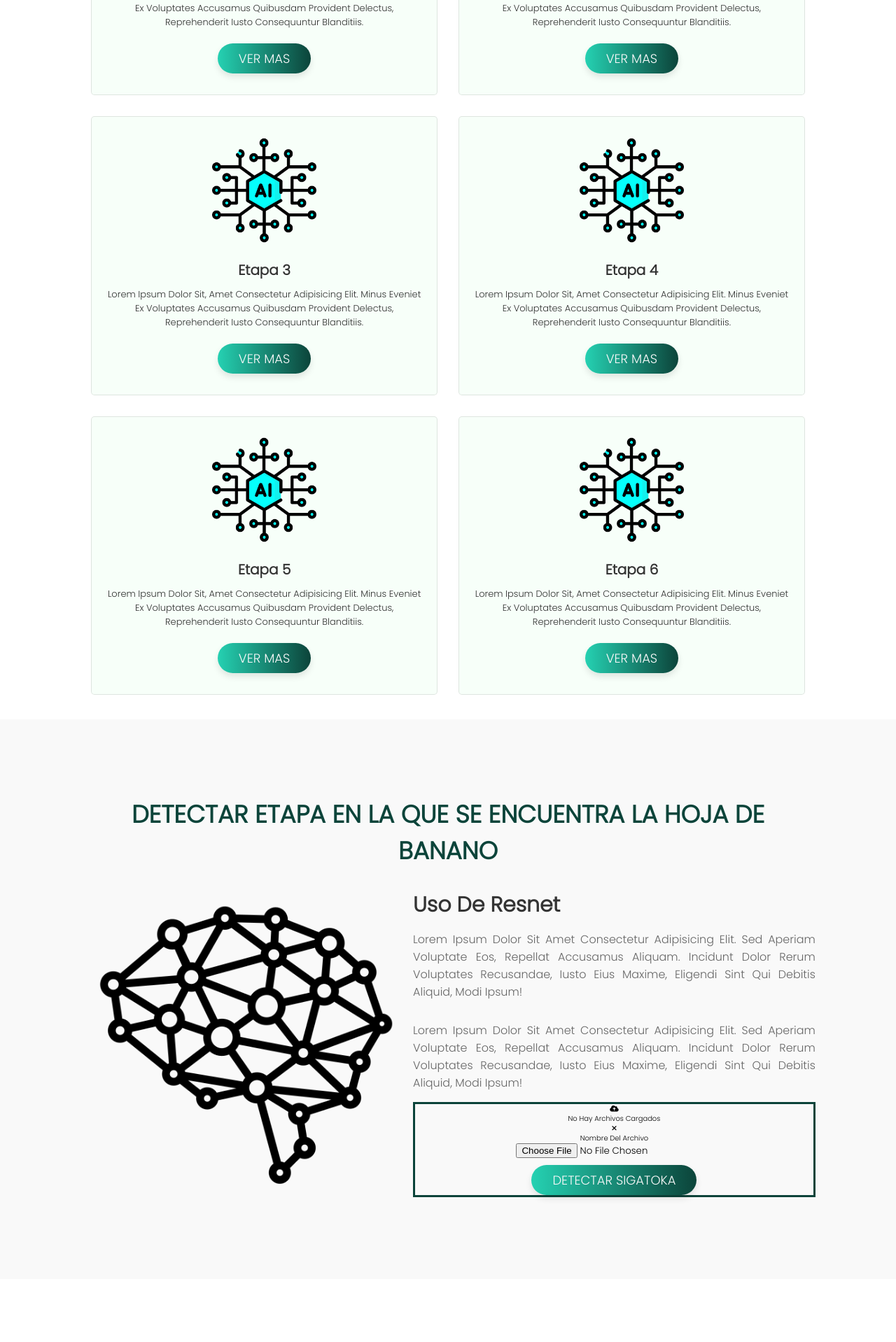
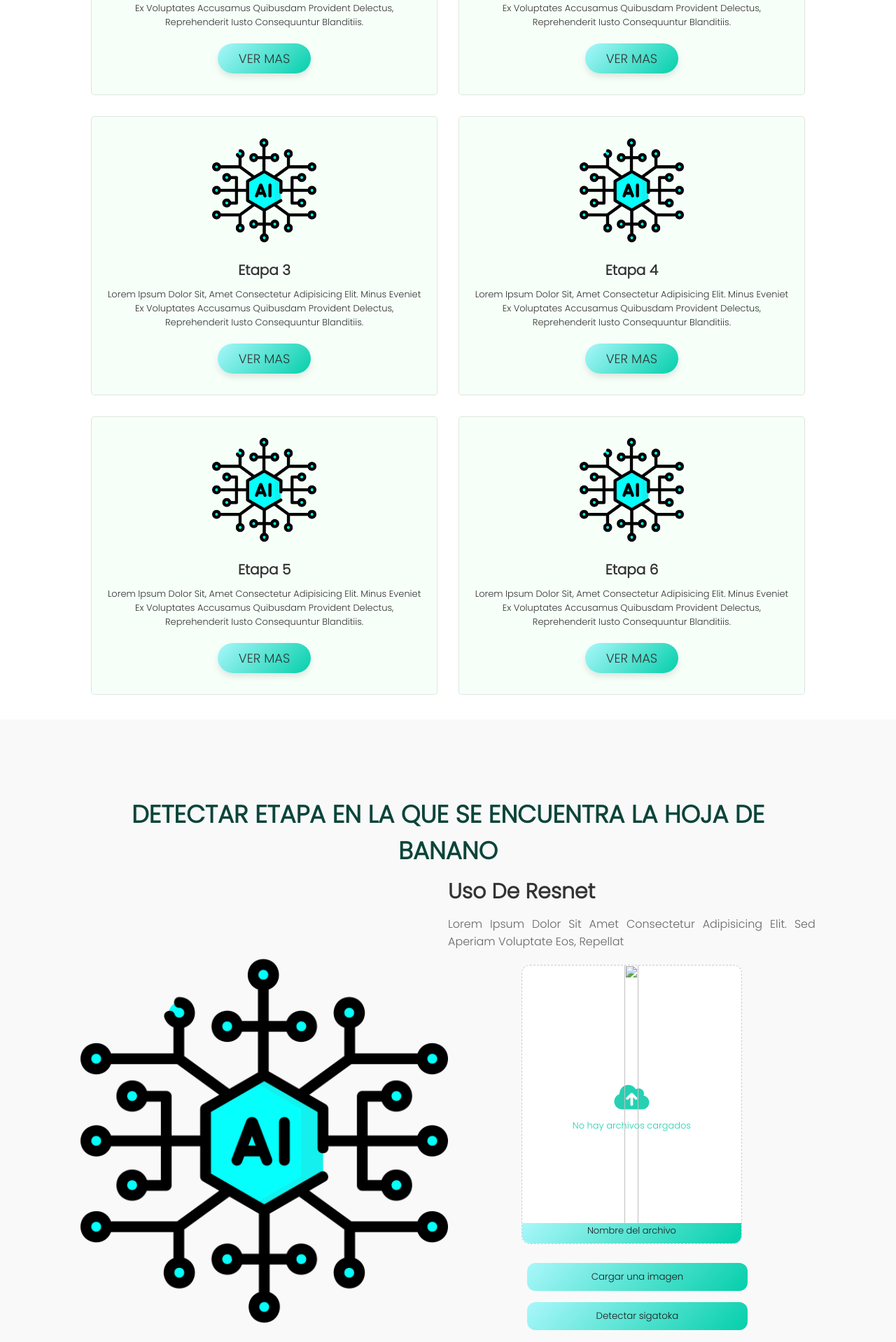
Before and after one commit to DanielaTola/Actualizacion, a Flask app: template templates/home.html in a window 1280 px wide. Shown: the part 1249-3167 px from the top of the page at 70% size. Before the commit the page ends 2965 px from the top, so only its background shows below. Run offline with Flask 2, Linux system fonts and the light colour scheme; the template is opened without the code that fills it, so the values that code supplies are empty; some libraries are stand-ins or nearby versions.

Commit message:
Cargar imagenes completo

```diff
--- a/static/css/style.css
+++ b/static/css/style.css
@@ -7,6 +7,7 @@
     /* --verde:#37064a;
     --limon:#b725d1;  */
     --degradado:linear-gradient(90deg, var(--limon), var(--verde));
+    --degradado2: linear-gradient(135deg, #aaf7fb 0%, #04cfaa 100%);
 }
 
 *{
@@ -47,9 +48,9 @@
     margin-top: 1rem;
     padding: .8rem 3rem;
     border-radius: 5rem;
-    background: var(--degradado);
+    background: var(--degradado2);
     font-size: 1.8rem;
-    color: #f9f9f9;
+    color: #343434;
     text-transform: uppercase;
     cursor: pointer;
     box-shadow: 0 .5rem 1rem rgba(0, 0, 0, .1);
@@ -392,7 +393,7 @@
 }
 
 .deteccion .columna .contet{
-    flex: 1 1 40rem;
+    flex: 1 1 30rem;
 }
 
 .deteccion .columna .contet h3{
@@ -403,17 +404,125 @@
 .deteccion .columna .contet p{
     font-size: 1.6rem;
     color: #666;
-    padding: 1.5rem 0;
+    padding: 1.2rem 0;
     text-align: justify;
 }
-
+/*Cargar la imagen*/
 .bottons{
     display: grid;
-    height: 100%;
+    width: 100%;
     place-items: center;
     text-align: center;
-    border: #0c443a solid;
+    height: 55rem;
+    /* border: #0c443a solid; */
 }
+
+.bottons .wrapper-img{
+    position: relative;
+    height: 40rem;
+    width: 60%;
+    border: .2rem dashed #c2cdda;
+    border-radius: 1.2rem;
+    background: #fff;
+    display: flex;
+    align-items: center;
+    justify-content: center;
+    overflow: hidden;
+}
+
+.bottons .active{
+    border: none;
+}
+.wrapper-img .image-detect{
+    position: absolute;
+    display: flex;
+    align-items: center;
+    justify-content: center;
+}
+
+.wrapper-img .image-detect #img-carga{
+    height: 40rem;
+    width: 100%;
+    object-fit: cover;
+    alt: none;
+}
+
+.wrapper-img .icon{
+    font-size: 4rem;
+    color: var(--limon);
+}
+
+.wrapper-img .text{
+    font-size: 1.3rem;
+    font-weight: 500;
+    color: var(--limon);
+    text-transform: initial;
+
+}
+
+.wrapper-img #cancel-btn{
+    position: absolute;
+    right: 1.5rem;
+    top: 1.5rem;
+    font-size: 2rem;
+    color: var(--limon);
+    display: none;
+}
+
+.bottons .active:hover #cancel-btn{
+    display: block;
+}
+
+.bottons #cancel-btn:hover{
+    color:var(--verde) ;
+}
+
+
+.wrapper-img .file-name{
+    position: absolute;
+    bottom: 0;
+    color: #1d1b1b;
+    width: 100%;
+    height: 3rem;
+    padding: .2rem 0;
+    font-size: 1.3rem;
+    text-transform: initial;
+    background: var(--degradado2);
+    /* display: none; */
+}
+
+.buttosns-actions {
+    position: relative;
+    width: 60%;
+    display: grid;
+
+}
+
+.bottons  #custom-btn{
+   margin: .8rem;
+   width: 100%;
+   height: 4rem;
+   display: block;
+   border: none;
+   outline: none;
+   background: var(--degradado2);
+   border-radius: 1.2rem;
+   color:  #1d1b1b;
+   font-size: 1.5;
+   text-transform: initial;
+   cursor: pointer;
+}
+.result{
+    /* border: #0c443a solid; */
+    margin-top: 2rem;
+    font-size: 2rem;
+}
+
+.contactanos{
+    background:#aaf7fb ;
+    height: 40rem;
+}
+
 @media(max-width:1200px){
     html{
         font-size: 55%;
--- a/templates/home.html
+++ b/templates/home.html
@@ -24,7 +24,7 @@
             <a href="#inicio">Inicio</a>
             <a href="#detalle">Detalles</a>
             <a href="#deteccion">Deteccion</a>
-            <a href="#">Contactos</a>
+            <a href="#contactanos">Contactos</a>
         </nav>
     </header>
 
@@ -46,38 +46,44 @@
             <div class="caja">
                 <img src="/static/img/inteligencia-artificial.png" alt="">
                 <h3>Etapa 1</h3>
-                <p>Lorem ipsum dolor sit, amet consectetur adipisicing elit. Minus eveniet ex voluptates accusamus quibusdam provident delectus, reprehenderit iusto consequuntur blanditiis.</p>
+                <p>Lorem ipsum dolor sit, amet consectetur adipisicing elit. Minus eveniet ex voluptates accusamus
+                    quibusdam provident delectus, reprehenderit iusto consequuntur blanditiis.</p>
                 <a href="#" class="btn">Ver mas</a>
             </div>
             <div class="caja">
                 <img src="/static/img/inteligencia-artificial.png" alt="">
                 <h3>Etapa 2</h3>
-                <p>Lorem ipsum dolor sit, amet consectetur adipisicing elit. Minus eveniet ex voluptates accusamus quibusdam provident delectus, reprehenderit iusto consequuntur blanditiis.</p>
+                <p>Lorem ipsum dolor sit, amet consectetur adipisicing elit. Minus eveniet ex voluptates accusamus
+                    quibusdam provident delectus, reprehenderit iusto consequuntur blanditiis.</p>
                 <a href="#" class="btn">Ver mas</a>
             </div>
 
             <div class="caja">
                 <img src="/static/img/inteligencia-artificial.png" alt="">
                 <h3>Etapa 3</h3>
-                <p>Lorem ipsum dolor sit, amet consectetur adipisicing elit. Minus eveniet ex voluptates accusamus quibusdam provident delectus, reprehenderit iusto consequuntur blanditiis.</p>
+                <p>Lorem ipsum dolor sit, amet consectetur adipisicing elit. Minus eveniet ex voluptates accusamus
+                    quibusdam provident delectus, reprehenderit iusto consequuntur blanditiis.</p>
                 <a href="#" class="btn">Ver mas</a>
             </div>
             <div class="caja">
                 <img src="/static/img/inteligencia-artificial.png" alt="">
                 <h3>Etapa 4</h3>
-                <p>Lorem ipsum dolor sit, amet consectetur adipisicing elit. Minus eveniet ex voluptates accusamus quibusdam provident delectus, reprehenderit iusto consequuntur blanditiis.</p>
+                <p>Lorem ipsum dolor sit, amet consectetur adipisicing elit. Minus eveniet ex voluptates accusamus
+                    quibusdam provident delectus, reprehenderit iusto consequuntur blanditiis.</p>
                 <a href="#" class="btn">Ver mas</a>
             </div>
             <div class="caja">
                 <img src="/static/img/inteligencia-artificial.png" alt="">
                 <h3>Etapa 5</h3>
-                <p>Lorem ipsum dolor sit, amet consectetur adipisicing elit. Minus eveniet ex voluptates accusamus quibusdam provident delectus, reprehenderit iusto consequuntur blanditiis.</p>
+                <p>Lorem ipsum dolor sit, amet consectetur adipisicing elit. Minus eveniet ex voluptates accusamus
+                    quibusdam provident delectus, reprehenderit iusto consequuntur blanditiis.</p>
                 <a href="#" class="btn">Ver mas</a>
             </div>
             <div class="caja">
                 <img src="/static/img/inteligencia-artificial.png" alt="">
                 <h3>Etapa 6</h3>
-                <p>Lorem ipsum dolor sit, amet consectetur adipisicing elit. Minus eveniet ex voluptates accusamus quibusdam provident delectus, reprehenderit iusto consequuntur blanditiis.</p>
+                <p>Lorem ipsum dolor sit, amet consectetur adipisicing elit. Minus eveniet ex voluptates accusamus
+                    quibusdam provident delectus, reprehenderit iusto consequuntur blanditiis.</p>
                 <a href="#" class="btn">Ver mas</a>
             </div>
         </div>
@@ -86,33 +92,45 @@
         <h1 class="heinding">Detectar etapa en la que se encuentra la hoja de banano</h1>
         <div class="columna">
             <div class="image">
-                <img src="/static/img/inteligencia-artificial (1).png" alt="">
+                <img src="/static/img/inteligencia-artificial.png" alt="">
             </div>
             <div class="contet">
                 <h3>Uso de resnet</h3>
-                <p>Lorem ipsum dolor sit amet consectetur adipisicing elit. Sed aperiam voluptate eos, repellat accusamus aliquam. Incidunt dolor rerum voluptates recusandae, iusto eius maxime, eligendi sint qui debitis aliquid, modi ipsum!</p>
-                <p>Lorem ipsum dolor sit amet consectetur adipisicing elit. Sed aperiam voluptate eos, repellat accusamus aliquam. Incidunt dolor rerum voluptates recusandae, iusto eius maxime, eligendi sint qui debitis aliquid, modi ipsum!</p>
-
+                <p>Lorem ipsum dolor sit amet consectetur adipisicing elit. Sed aperiam voluptate eos, repellat</p>
                 <div class="bottons">
                     <div class="wrapper-img">
-                        <div class="image">
-                            <!-- <img src="/static/img/inteligencia-artificial.png" alt=""> -->
+                        <div class="image-detect">
+                            <img id="img-carga" src="">
                         </div>
-
-                    </div>
-                    <div class="content">
-                        <div class="icon"><i class="fas fa-cloud-upload-alt"></i></div>
-                        <div class="text">No hay archivos cargados</div>
+                        <div class="content">
+                            <div class="icon"><i class="fas fa-cloud-upload-alt"></i></div>
+                            <div class="text">No hay archivos cargados</div>
+                        </div>
                         <div id="cancel-btn"><i class="fas fa-times"></i></div>
                         <div class="file-name">Nombre del archivo</div>
                     </div>
-                    <input type="file" id="default-btn">
-                    <button id="custom-btn" class="btn">Detectar Sigatoka</button>
+                    <input type="file" id="default-btn" hidden>
+                    <div class="buttosns-actions">
+                        <button onclick="defaultBtnActivate()" id="custom-btn">Cargar una imagen</button>
+                        <button id="custom-btn">Detectar sigatoka</button>
+                    </div>
+
                 </div>
-
+                <div class="result">
+                    <h2>Resultado de procesar la imagen</h2>
+                    <label for="resulta">Este es un resultado quemado</label>
+                </div>
             </div>
         </div>
     </section>
+    <footer class="contactanos" id="contactanos">
+        <div class="contet">
+
+        </div>
+    </footer>
+
+    <script src="/static/js/index.js"></script>
+
 </body>
 
 </html>
```
Also changed, not shown: static/js/index.js (added, +34 -0 lines).
